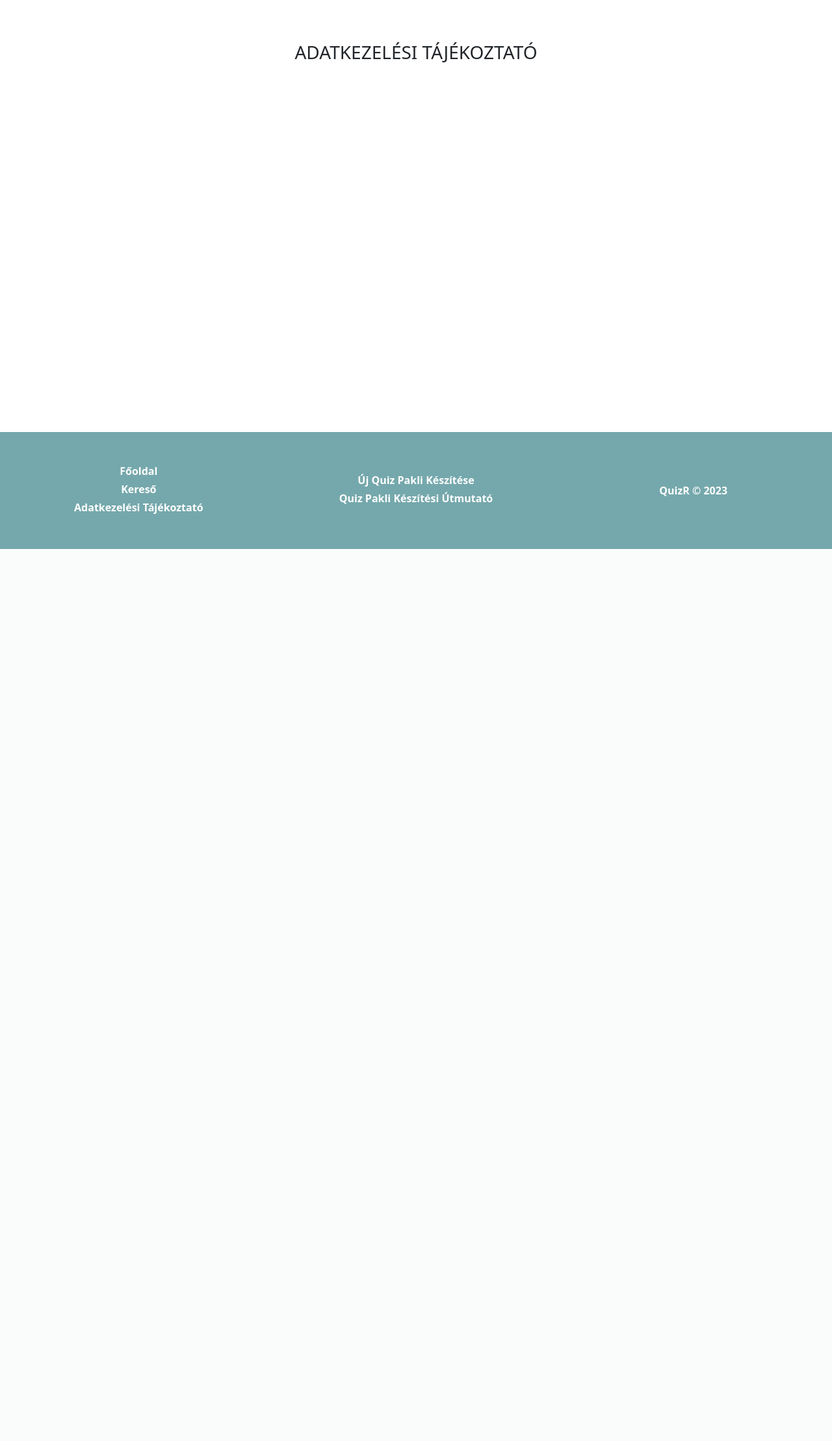
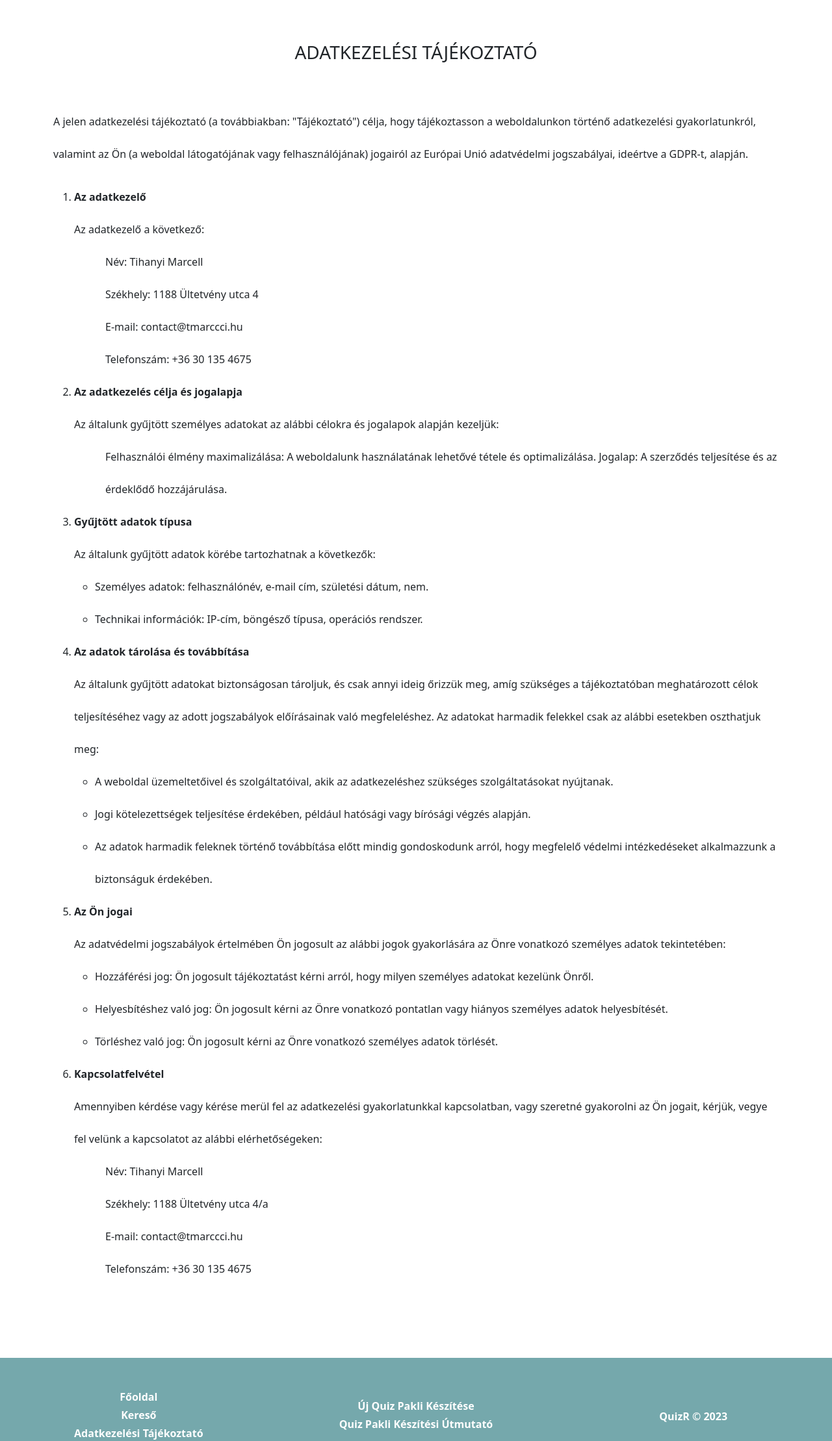
Before and after one commit to TMarccci/Projekt_4-WebQuiz-2022-23, a Flask app: page /policy in a window 1280 px wide. Shown: the part 54-2272 px from the top of the page at 65% size. Before the commit the page ends 899 px from the top, so only its background shows below. Run offline with Flask 2, Linux system fonts and the light colour scheme.

Commit message:
Policy page

```diff
--- a/static/css/style.css
+++ b/static/css/style.css
@@ -291,7 +291,7 @@ footer {
   text-decoration: none;
 }
 
-/* next, prev */
+/* Next, Prev */
 
 .navoncard{
   background-color: var(--color1);
@@ -300,3 +300,9 @@ footer {
   width: 40px;
   display: block;
 }
+
+/* Policy page */
+
+#policy{
+  line-height: 50px;
+}
--- a/templates/policy.html
+++ b/templates/policy.html
@@ -3,6 +3,66 @@
 {% block content %}
 <div class="container-fluid">
     <h3 class="text-center my-5 py-3 text-uppercase">Adatkezelési tájékoztató</h3>
+    <div class="container" id="policy">
+        <p>A jelen adatkezelési tájékoztató (a továbbiakban: "Tájékoztató") célja, hogy tájékoztasson a weboldalunkon történő adatkezelési gyakorlatunkról, valamint az Ön (a weboldal látogatójának vagy felhasználójának) jogairól az Európai Unió adatvédelmi jogszabályai, ideértve a GDPR-t, alapján.</p>
+        <ol>
+            <li>
+                <b>Az adatkezelő</b><br>
+                Az adatkezelő a következő:
+                <div class="ms-5">
+                    Név: Tihanyi Marcell <br>
+                    Székhely: 1188 Ültetvény utca 4<br>
+                    E-mail: contact@tmarccci.hu <br>
+                    Telefonszám: +36 30 135 4675 <br>
+                </div>
+            </li>
+            <li>
+                <b>Az adatkezelés célja és jogalapja</b><br>
+                Az általunk gyűjtött személyes adatokat az alábbi célokra és jogalapok alapján kezeljük:
+                <div class="ms-5">
+                    Felhasználói élmény maximalizálása: A weboldalunk használatának lehetővé tétele és optimalizálása.
+                    Jogalap: A szerződés teljesítése és az érdeklődő hozzájárulása.
+                </div>
+            </li>
+            <li>
+                <b>Gyűjtött adatok típusa</b><br>
+                Az általunk gyűjtött adatok körébe tartozhatnak a következők:
+                <ul>
+                    <li>Személyes adatok: felhasználónév, e-mail cím, születési dátum, nem.</li>
+                    <li>Technikai információk: IP-cím, böngésző típusa, operációs rendszer.</li>
+                </ul>
+            </li>
+            <li>
+                <b>Az adatok tárolása és továbbítása</b><br>
+                Az általunk gyűjtött adatokat biztonságosan tároljuk, és csak annyi ideig őrizzük meg, amíg szükséges a tájékoztatóban meghatározott célok teljesítéséhez vagy az adott jogszabályok előírásainak való megfeleléshez. Az adatokat harmadik felekkel csak az alábbi esetekben oszthatjuk meg: <br>
+                <ul>
+                    <li>A weboldal üzemeltetőivel és szolgáltatóival, akik az adatkezeléshez szükséges szolgáltatásokat nyújtanak.</li>
+                    <li>Jogi kötelezettségek teljesítése érdekében, például hatósági vagy bírósági végzés alapján.</li>
+                    <li>Az adatok harmadik feleknek történő továbbítása előtt mindig gondoskodunk arról, hogy megfelelő védelmi intézkedéseket alkalmazzunk a biztonságuk érdekében.</li>
+                </ul>
+            </li>
+            <li>
+                <b>Az Ön jogai</b><br>
+                Az adatvédelmi jogszabályok értelmében Ön jogosult az alábbi jogok gyakorlására az Önre vonatkozó személyes adatok tekintetében: <br>
+                <ul>
+                    <li>Hozzáférési jog: Ön jogosult tájékoztatást kérni arról, hogy milyen személyes adatokat kezelünk Önről.</li>
+                    <li>Helyesbítéshez való jog: Ön jogosult kérni az Önre vonatkozó pontatlan vagy hiányos személyes adatok helyesbítését.</li>
+                    <li>Törléshez való jog: Ön jogosult kérni az Önre vonatkozó személyes adatok törlését.</li>
+                </ul>
+            </li>
+            <li>
+                <b>Kapcsolatfelvétel</b><br>
+                Amennyiben kérdése vagy kérése merül fel az adatkezelési gyakorlatunkkal kapcsolatban, vagy szeretné gyakorolni az Ön jogait, kérjük, vegye fel velünk a kapcsolatot az alábbi elérhetőségeken: <br>
+                <div class="ms-5">
+                    Név: Tihanyi Marcell <br>
+                    Székhely: 1188 Ültetvény utca 4/a <br>
+                    E-mail: contact@tmarccci.hu <br>
+                    Telefonszám: +36 30 135 4675
+                </div>
+            </li>
+        </ol>
+    </div>
+
 </div>
 
 {% endblock %}
```
